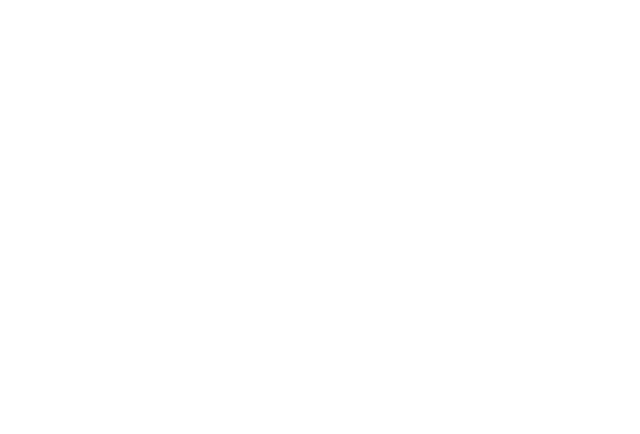
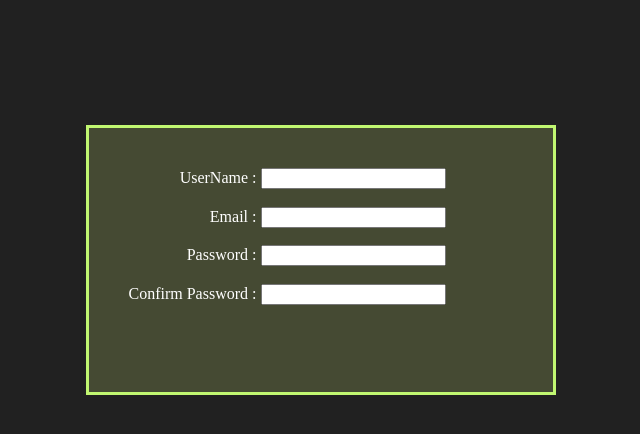
Before and after one commit to JagadeeshTalari/Complete-Form-Validation-App, a plain HTML site: page index.html in a window 1280 px wide. Shown: the whole page, without its empty margins (373-1013 px from the left). Drawn offline with Linux system fonts and the light colour scheme.

Commit message:
Added some basic styling

```diff
--- a/index.html
+++ b/index.html
@@ -4,9 +4,44 @@
     <meta charset="UTF-8">
     <meta http-equiv="X-UA-Compatible" content="IE=edge">
     <meta name="viewport" content="width=device-width, initial-scale=1.0">
+    <link rel="stylesheet" href="style.css">
     <title>Form Validation App</title>
 </head>
 <body>
 
+    <div>
+
+        <form action="" method="post">
+
+            <ul>
+
+                <li>
+                    <label for="userName">UserName :</label>
+                    <input type="text" name="" id="userName">
+                </li>
+
+                <li>
+                    <label for="emailId">Email :</label>
+                    <input type="email" name="" id="emailId">
+                </li>
+
+                <li>
+                    <label for="password">Password :</label>
+                    <input type="password" name="" id="password">
+                </li>
+
+                <li>
+                    <label for="confirmPassword">Confirm Password :</label>
+                    <input type="password" name="" id="confirmPassword">
+                </li>
+
+            </ul>
+
+
+        </form>
+
+    </div>
+
+    <script src="./script.js"></script>
 </body>
 </html>
--- a/style.css
+++ b/style.css
@@ -0,0 +1,31 @@
+body{
+    height: 100vh;
+    width: screen;
+    display: flex;
+    justify-content: center;
+    margin-top: 10%;
+    color: #fff;
+    background-color: #212121;
+}
+
+form{
+    background-color: #454a33;
+    display: flex;
+    width: 130%;
+    height: 30%;
+    padding-top: 1.5rem;
+    outline: solid 0.2rem #c1f771;
+    outline-offset: 0rem;
+}
+
+ul>li{
+    margin-bottom: 1.1rem;
+
+}
+
+ul{
+    list-style-type: none;
+    display: flex;
+    flex-direction: column;
+    align-items: flex-end;
+}
```
